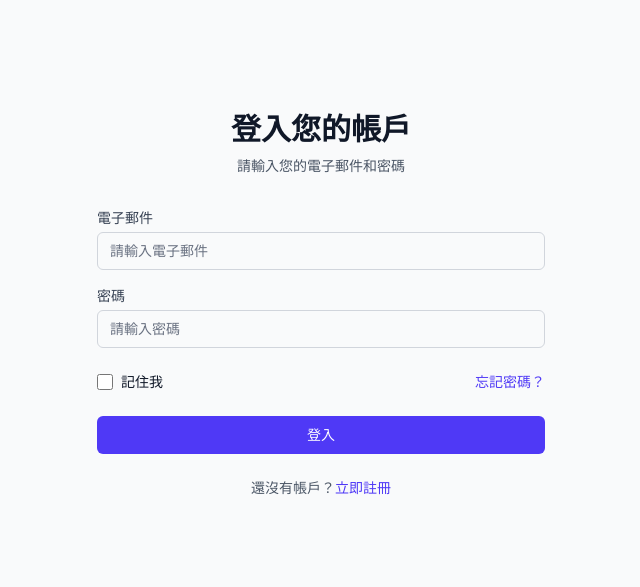
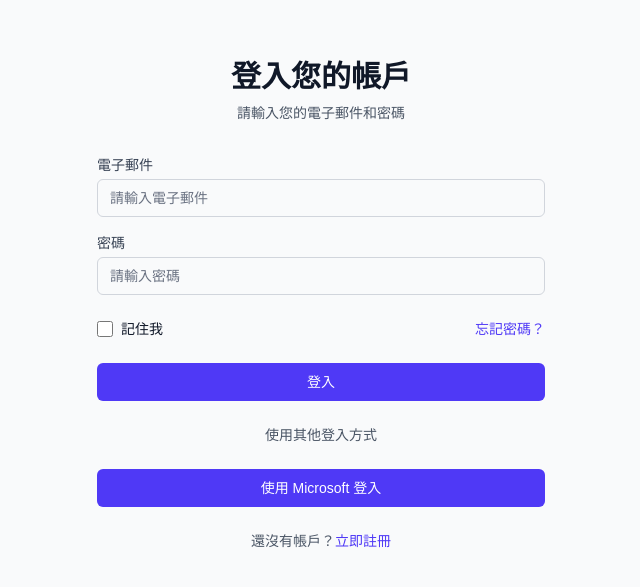
Before and after one commit to jjustin-35/simple-member-center, a Next.js app: page /auth/login in a window 1280 px wide. Shown: the part 107-694 px from the top of the page, without its empty margins (319-959 px from the left). Built offline with nearby package versions, Linux system fonts and the light colour scheme; no server answers.

Commit message:
update: add social login

```diff
--- /dev/null
+++ b/actions/socialLogin.ts
@@ -0,0 +1,23 @@
+"use server";
+
+import { createClient } from "@/utils/supabase/server";
+import { Provider } from "@supabase/supabase-js";
+
+export const socialLogin = async (provider: Provider, token: string) => {
+  try {
+    const supabase = await createClient();
+    const { data, error } = await supabase.auth.signInWithIdToken({
+      provider,
+      token: token as string,
+    });
+    if (error) throw error;
+    return { success: true, message: "Social login successful", data: data };
+  } catch (error) {
+    console.error("Social login failed:", error);
+    return {
+      success: false,
+      message: "Social login failed",
+      error: error as Error,
+    };
+  }
+};
--- /dev/null
+++ b/app/auth/microsoft/callback/page.tsx
@@ -0,0 +1,11 @@
+"use client";
+
+const Redirect = () => {
+  return (
+    <div>
+      <h1>for Microsoft Redirect</h1>
+    </div>
+  );
+};
+
+export default Redirect;
--- a/components/LoginForm.tsx
+++ b/components/LoginForm.tsx
@@ -5,6 +5,7 @@ import Link from "next/link";
 import { useRouter } from "next/navigation";
 import { loginAction, LoginFormState } from "@/actions/login";
 import paths from "@/constants/paths";
+import { microsoftLogin } from "@/lib/socialLogin/microsoft";
 
 const initialState: LoginFormState = {
   success: false,
@@ -178,6 +179,22 @@ export default function LoginForm({
 
           <div className="text-center">
             <p className="text-sm text-gray-600">
+              使用其他登入方式
+            </p>
+          </div>
+
+          <div className="text-center">
+            <button
+              type="button"
+              onClick={microsoftLogin}
+              className="group relative w-full flex justify-center py-2 px-4 border border-transparent text-sm font-medium rounded-md text-white bg-indigo-600 hover:bg-indigo-700 focus:outline-none focus:ring-2 focus:ring-offset-2 focus:ring-indigo-500 disabled:opacity-50 disabled:cursor-not-allowed"
+            >
+              使用 Microsoft 登入
+            </button>
+          </div>
+
+          <div className="text-center">
+            <p className="text-sm text-gray-600">
               還沒有帳戶？
               <Link
                 href={paths.signup}
--- /dev/null
+++ b/lib/socialLogin/microsoft.ts
@@ -0,0 +1,49 @@
+import {
+  Configuration,
+  createStandardPublicClientApplication,
+  IPublicClientApplication,
+} from "@azure/msal-browser";
+import { socialLogin } from "@/actions/socialLogin";
+
+let pca: IPublicClientApplication | null = null;
+
+const initMicrosoftSDK = async () => {
+  const msalConfig: Configuration = {
+    auth: {
+      clientId: process.env.NEXT_PUBLIC_MICROSOFT_CLIENT_ID,
+      authority: `https://login.microsoftonline.com/${process.env.NEXT_PUBLIC_MICROSOFT_TENENT_ID}`,
+    },
+  };
+  const pca = await createStandardPublicClientApplication(msalConfig);
+  await pca.initialize();
+
+  return pca;
+};
+
+export const microsoftLogin = async () => {
+  try {
+    if (!pca) {
+      pca = await initMicrosoftSDK();
+    }
+
+    const result = await pca.loginPopup({
+      scopes: ["user.read"],
+      redirectUri: `/auth/microsoft/callback`,
+    });
+    const { accessToken, idToken } = result;
+
+    if (!accessToken || !idToken) {
+      throw new Error("no access token or id token");
+    }
+
+    const resp = await socialLogin("azure", idToken);
+    if (!resp.success) {
+      throw new Error(resp.error?.message || "Social login failed");
+    }
+
+    return resp;
+  } catch (error) {
+    console.error("Microsoft login failed:", error);
+    return { success: false, message: "Microsoft login failed", error: error as Error };
+  }
+};
--- a/package.json
+++ b/package.json
@@ -9,6 +9,7 @@
     "lint": "eslint"
   },
   "dependencies": {
+    "@azure/msal-browser": "^4.26.0",
     "@supabase/ssr": "^0.7.0",
     "@supabase/supabase-js": "^2.75.1",
     "bcrypt": "^6.0.0",
```
Also changed, not shown: 1 other file (tests, documents, lock files or other folders).
